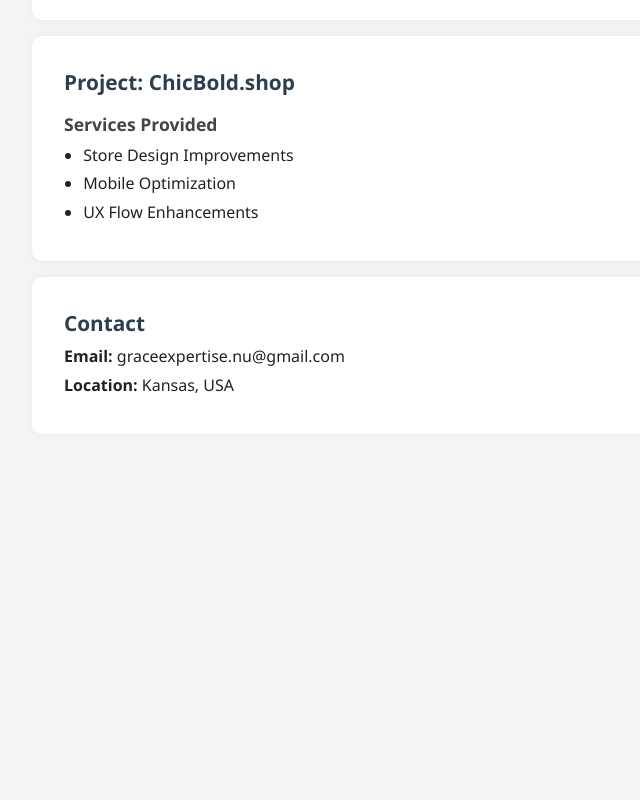
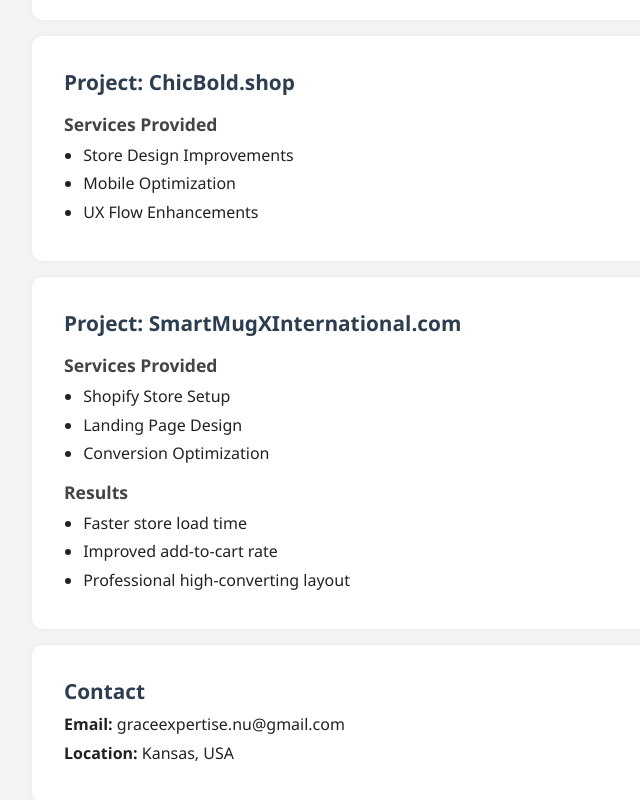
Before and after one commit to GraceExpertise12/Portfolio, a plain HTML site: page index.html in a window 1280 px wide. Shown: the part 1133-1933 px from the top of the page, without its empty margins (0-640 px from the left). Before the commit the page ends 1599 px from the top, so only its background shows below. Drawn offline with Linux system fonts and the light colour scheme.

Commit message:
Add files via upload

```diff
--- a/index.html
+++ b/index.html
@@ -138,6 +138,23 @@
     </ul>
   </div>
 
+  <div class="section">
+    <h2>Project: SmartMugXInternational.com</h2>
+    <h3>Services Provided</h3>
+    <ul>
+      <li>Shopify Store Setup</li>
+      <li>Landing Page Design</li>
+      <li>Conversion Optimization</li>
+    </ul>
+
+    <h3>Results</h3>
+    <ul>
+      <li>Faster store load time</li>
+      <li>Improved add-to-cart rate</li>
+      <li>Professional high-converting layout</li>
+    </ul>
+  </div>
+
   <div class="section contact">
     <h2>Contact</h2>
     <p><strong>Email:</strong> graceexpertise.nu@gmail.com</p>
```
